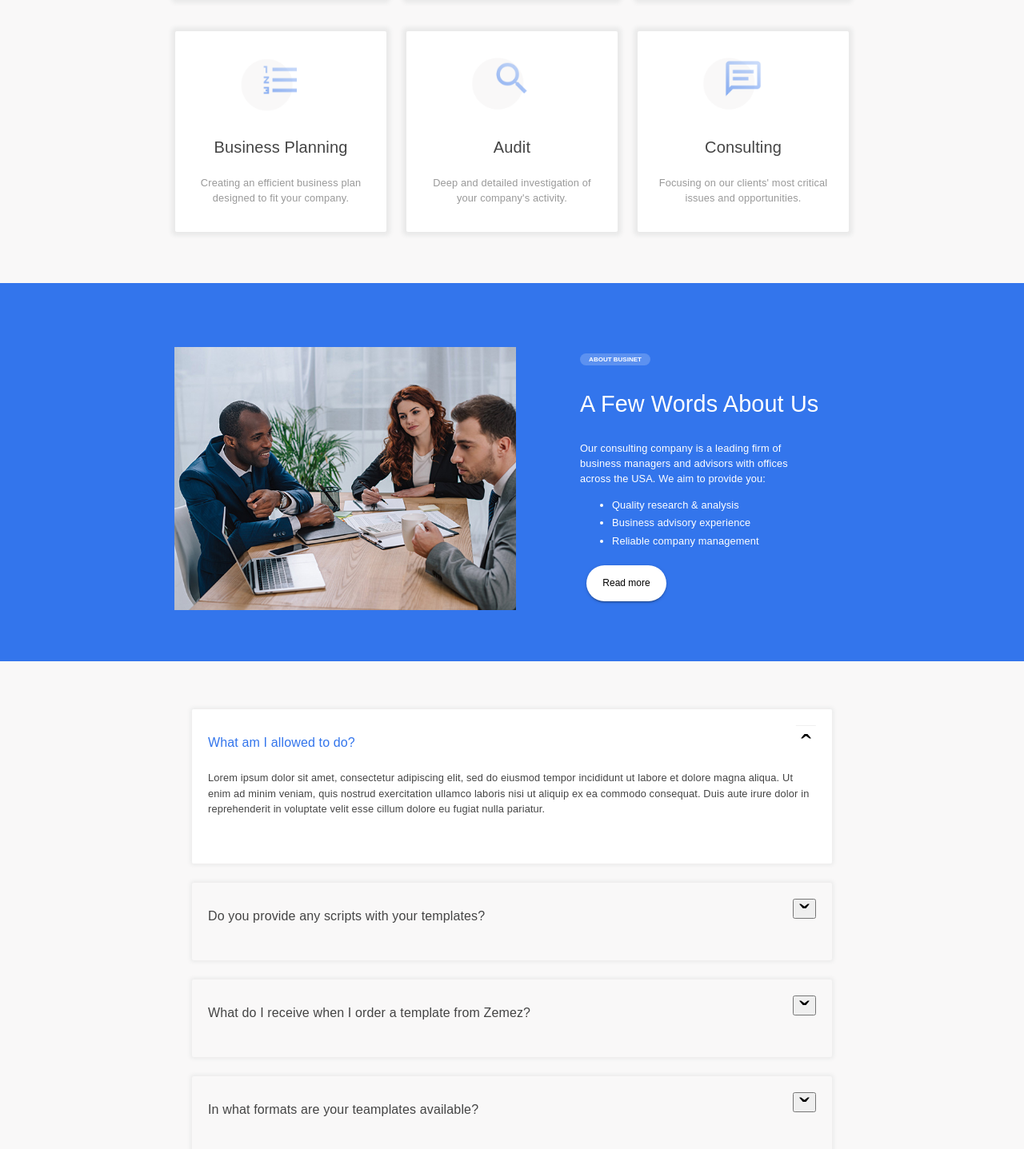
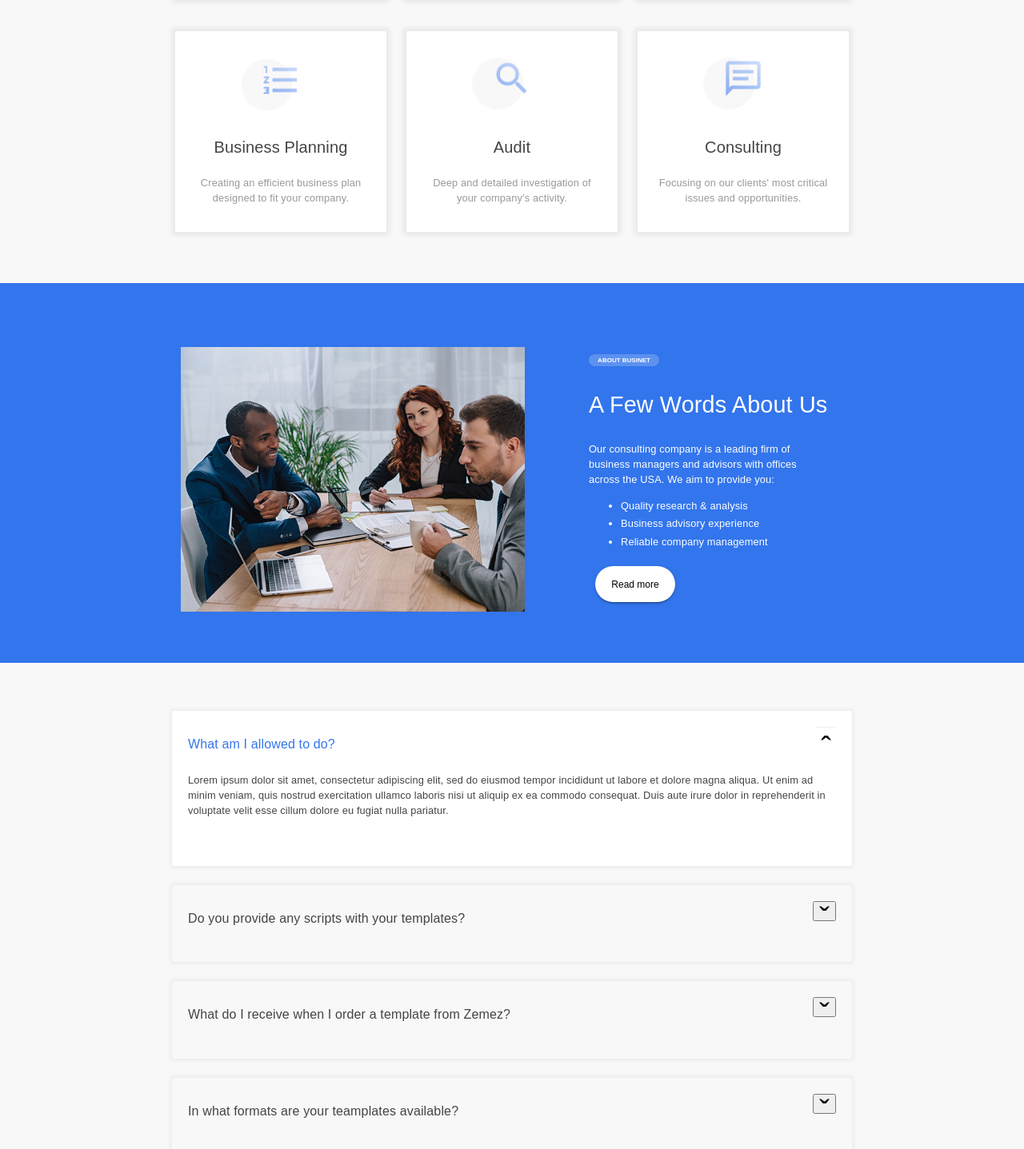
Before and after one commit to davechurilla/headwire-challenge, a Vue app: page / in a window 1280 px wide. Shown: the part 984-2421 px from the top of the page at 80% size. Built offline with nearby package versions, Linux system fonts and the light colour scheme; a web font is replaced by a local one.

Commit message:
slight updates

```diff
--- a/src/components/FAQ.vue
+++ b/src/components/FAQ.vue
@@ -39,7 +39,7 @@ export default {
   name: 'faq',
   mounted() {
     // The following logic drives the accordion functionality, works in conjunction with the CSS trnsition to open and close the panels.
-    function faqUpdate(event) {
+    function faqToggler(event) {
       // define the current clicked element
       const clickedParent = event.target.parentElement.parentElement
       // make sure click event is not duplicating handlers on already active element
@@ -68,7 +68,7 @@ export default {
     const faqQuestions = document.getElementsByClassName('caron')
     // add listener to the caron click area so we can then trigger an event handler that will toggle classes
     Array.from(faqQuestions).forEach(function(element) {
-      element.addEventListener('click', faqUpdate)
+      element.addEventListener('click', faqToggler)
     });
   }
 }
--- a/src/scss/_about.scss
+++ b/src/scss/_about.scss
@@ -22,8 +22,8 @@
   }
   .about-img {
     padding-right: 80px;
-    max-width: 520px;
-    padding-left: 1%;
+    max-width: 510px;
+    margin-left: 2.5%;
   }
   .about-copy {
     padding-right: 50px;
--- a/src/scss/_faq.scss
+++ b/src/scss/_faq.scss
@@ -3,7 +3,7 @@
     text-align: left;
     list-style-type: none;
     color: $gray;
-    max-width: 800px;
+    max-width: 850px;
     display: flex;
     justify-content: center;
     flex-direction: column;
```
